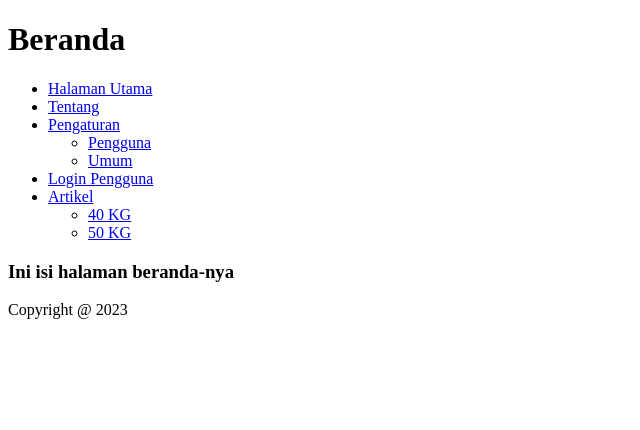
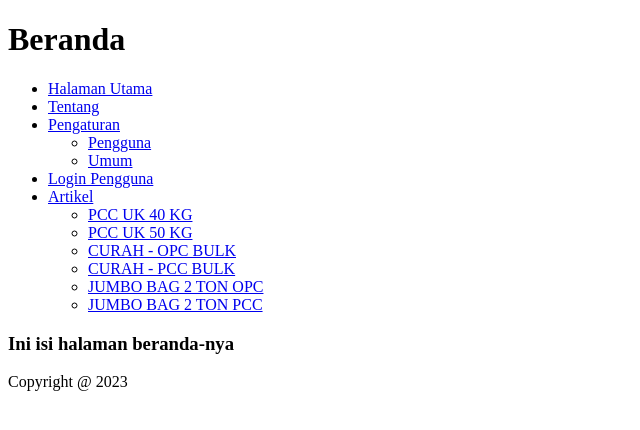
Before and after one commit to adn-nwr/tutor-nextjs-pages, a Next.js app: page / in a window 1280 px wide. Shown: the top 430 px of the page, without its empty margins (0-640 px from the left). Built offline with nearby package versions, Linux system fonts and the light colour scheme.

Commit message:
Membuat getStaticPaths

```diff
--- a/components/layout.js
+++ b/components/layout.js
@@ -2,9 +2,17 @@ import Navbar from "./Navbar";
 import Footer from "./Footer";
 
 export default function Layout({ children }) {
+  const listBarang = [
+    { brgKode: "BSWABU40KG", brgNama: "PCC UK 40 KG" },
+    { brgKode: "BSWABU50KG", brgNama: "PCC UK 50 KG" },
+    { brgKode: "BSWCURAHOPC", brgNama: "CURAH - OPC BULK" },
+    { brgKode: "BSWCURAHPCC", brgNama: "CURAH - PCC BULK" },
+    { brgKode: "BSWJUMBOBAG2TOPC", brgNama: "JUMBO BAG 2 TON OPC" },
+    { brgKode: "BSWJUMBOBAG2TPCC", brgNama: "JUMBO BAG 2 TON PCC" },
+  ];
   return (
     <>
-      <Navbar />
+      <Navbar listBarang={listBarang} />
       {children}
       <Footer />
     </>
--- a/components/navbar.js
+++ b/components/navbar.js
@@ -1,6 +1,7 @@
 import Link from "next/link";
+import { useEffect } from "react";
 
-export default function Navbar() {
+export default function Navbar({ listBarang = [] }) {
   return (
     <>
       <h1>Beranda</h1>
@@ -28,12 +29,11 @@ export default function Navbar() {
         <li>
           <Link href="/artikel">Artikel</Link>
           <ul>
-            <li>
-              <Link href="/artikel/BSWABU40KG">40 KG</Link>
-            </li>
-            <li>
-              <Link href="/artikel/BSWABU50KG">50 KG</Link>
-            </li>
+            {listBarang.map((row, idx) => (
+              <li key={idx}>
+                <Link href={"/artikel/" + row.brgKode}>{row.brgNama}</Link>
+              </li>
+            ))}
           </ul>
         </li>
       </ul>
--- a/lib/barang.js
+++ b/lib/barang.js
@@ -1,6 +1,6 @@
 const dbPool = require("./db");
 
 module.exports.ambilListBarang = async function () {
-  const [DATA] = await dbPool.query(`SELECT * FROM tb_barang`);
+  const [DATA] = await dbPool.query(`SELECT * FROM tb_barang LIMIT 2`);
   return DATA;
 };
--- a/pages/artikel/[artikel_id].jsx
+++ b/pages/artikel/[artikel_id].jsx
@@ -1,7 +1,7 @@
 import dbPool from "../../lib/db";
 import { ambilListBarang } from "../../lib/barang";
 
-export default ({ detail_artikel }) => {
+export default function Artikel({ detail_artikel }) {
   return (
     <>
       <h3>Halaman Artikel</h3>
@@ -12,7 +12,7 @@ export default ({ detail_artikel }) => {
       <h4>Harga: {detail_artikel.brgHarga}</h4>
     </>
   );
-};
+}
 
 export async function getStaticPaths() {
   const DATA = await ambilListBarang();
--- a/pages/index.js
+++ b/pages/index.js
@@ -1,7 +1,7 @@
-export default () => {
+export default function Index() {
   return (
     <>
       <h3>Ini isi halaman beranda-nya</h3>
     </>
   );
-};
+}
--- a/pages/login.js
+++ b/pages/login.js
@@ -1,6 +1,6 @@
 import LayoutLogin from "../components/LayoutLogin";
 
-export default function login() {
+export default function Login() {
   return (
     <>
       <h3>Halaman Login disini</h3>
--- a/pages/pengaturan/index.js
+++ b/pages/pengaturan/index.js
@@ -1,7 +1,7 @@
-export default () => {
+export default function Index() {
   return (
     <>
       <h3>Isi Halaman Index Pengaturan</h3>
     </>
   );
-};
+}
--- a/pages/pengaturan/pengguna.jsx
+++ b/pages/pengaturan/pengguna.jsx
@@ -1,7 +1,7 @@
 import { useRouter } from "next/router";
 import dbPool from "../../lib/db";
 
-export default ({ listPengguna }) => {
+export default function Pengguna({ listPengguna }) {
   const router = useRouter();
   return (
     <>
@@ -16,7 +16,7 @@ export default ({ listPengguna }) => {
       <br />
     </>
   );
-};
+}
 
 export async function getServerSideProps() {
   const [DATA] = await dbPool.query(`SELECT * FROM sys_user LIMIT 5`);
--- a/pages/pengaturan/umum.jsx
+++ b/pages/pengaturan/umum.jsx
@@ -1,6 +1,6 @@
 import dbPool from "../../lib/db";
 
-export default ({ detailPengguna }) => {
+export default function Umum({ detailPengguna }) {
   return (
     <>
       <h3>Pengaturan Umum</h3>
@@ -13,7 +13,7 @@ export default ({ detailPengguna }) => {
       <hr />
     </>
   );
-};
+}
 
 export async function getStaticProps() {
   const [DATA] = await dbPool.query(
--- a/pages/tentang.js
+++ b/pages/tentang.js
@@ -1,7 +1,7 @@
-export default () => {
+export default function Tentang() {
   return (
     <>
       <h3>Ini isi tentang</h3>
     </>
   );
-};
+}
```
